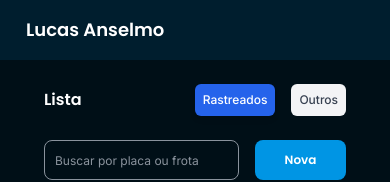
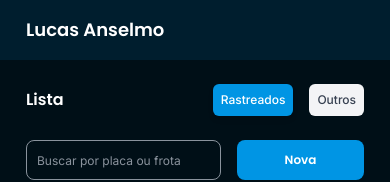
Before and after one commit to LucasAnselmoSilva12345/control361, a React (Vite) app: page / in a window 390 px wide. Shown: the top 182 px of the page. Built offline with nearby package versions, Linux system fonts and the light colour scheme; no server answers.

Commit message:
feat: styles of button color
Signed-off-by: LucasAnselmoSilva12345 <lucasanselmodasilva02@gmail.com>

```diff
--- a/src/components/Vehicle/VehicleSelector/button.tsx
+++ b/src/components/Vehicle/VehicleSelector/button.tsx
@@ -12,11 +12,11 @@ export function Button({
 }: ButtonProps) {
   const baseClasses = `
     p-2 rounded-md text-xs font-medium font-inter transition-colors
-    focus:outline-none focus:ring-2 focus:ring-blue-500 focus:ring-opacity-50
+    focus:outline-none focus:ring-2 focus:ring-brand-500 focus:ring-opacity-50
   `;
 
   const activeClasses = isActive
-    ? 'bg-blue-600 text-white shadow-md'
+    ? 'bg-brand-100 text-white shadow-md'
     : 'bg-gray-100 text-gray-700 hover:bg-gray-200';
   return (
     <button
--- a/src/routes.tsx
+++ b/src/routes.tsx
@@ -6,7 +6,7 @@ export function RoutesApp() {
   return (
     <BrowserRouter>
       <Header />
-      <main className="px-11">
+      <main className="px-[26px] lg:px-11">
         <Routes>
           <Route path="/" element={<Home />} />
         </Routes>
```
